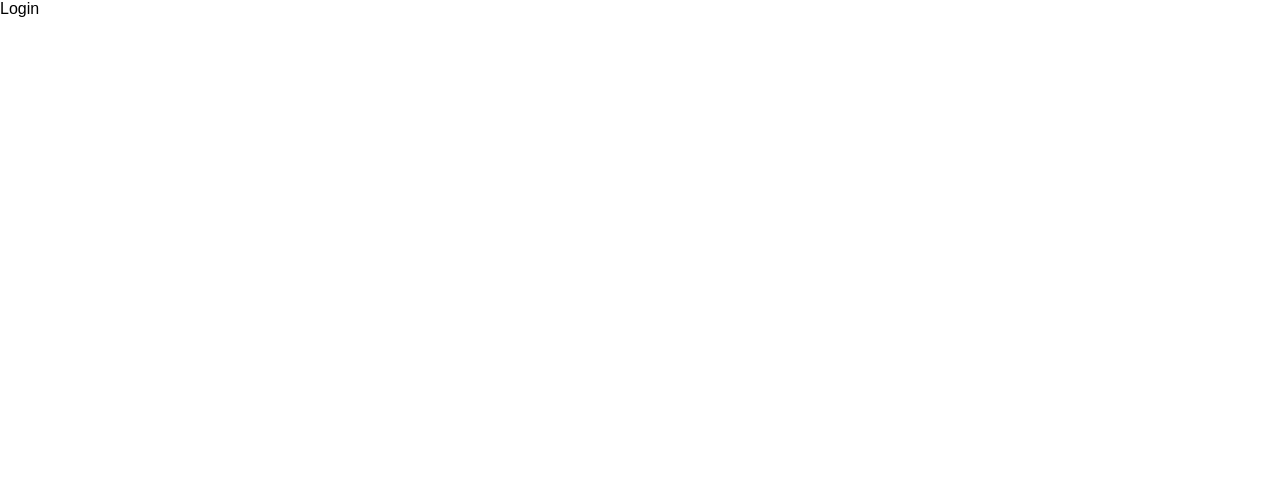
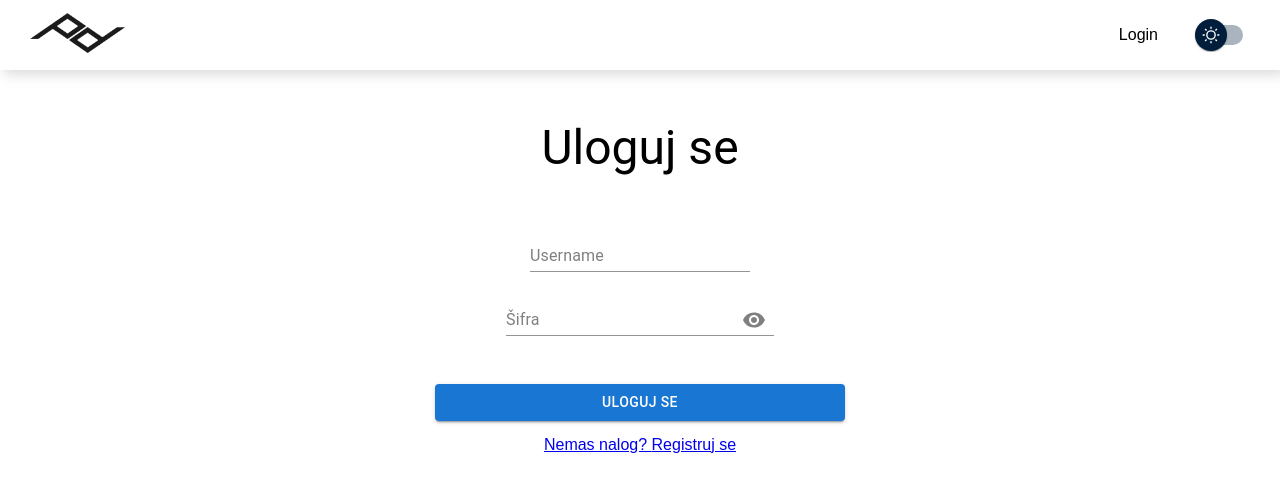
Before and after one commit to filip-ratkovic/Peak-products, a React (Create React App) app: page /login in a window 1280 px wide. Shown: the top 492 px of the page. Built offline with nearby package versions, Linux system fonts and the light colour scheme.

Commit message:
Login, home, nav

```diff
--- a/src/components/nav/Nav.jsx
+++ b/src/components/nav/Nav.jsx
@@ -4,9 +4,37 @@ import "./nav.css";
 import { useNavigate } from "react-router";
 import { AccountCircle as AvatarIcon } from "@mui/icons-material";
 import MaterialUISwitch from "../../style/switch/MuiSwitch";
+import { authSlice } from "../../store/authSlice";
+import { store } from "../../store/store";
+import { useSelector } from "react-redux";
 
 const Nav = () => {
   const navigate = useNavigate();
+  const authState = useSelector((state) => state.auth);
+  const accessToken = authState.token
+
+  const handleLogout = () => {
+    store.dispatch(
+      authSlice.actions.logout({
+        id: null,
+        email: null,
+        token: null,
+        username:null,
+        firstName:null,
+        lastName:null,
+      })
+    );
+
+    localStorage.setItem("userAuth", JSON.stringify({
+      id: "",
+      email: "",
+      token: "",
+      username:"",
+      firstName:"",
+      lastName:""
+    }))
+  }
+
   return (
     <main className="nav-main">
       <section className="nav-logo-section">
@@ -20,6 +48,7 @@ const Nav = () => {
       </section>
 
       <section className="nav-profil-section">
+       {accessToken ?
         <div className="nav-profil-dropdown">
         <div className="nav-profil-cont">
           <AvatarIcon fontSize="large" />
@@ -27,9 +56,13 @@ const Nav = () => {
         </div>
         <div className="nav-profil-menu">
           <p>My profil</p>
-            <p>Logout</p>
+          <p onClick={handleLogout}>Logout</p>
         </div>
+      </div> :
+        <div className="nav-profil-login" onClick={()=> {navigate("/login")}}>
+          <p>Login</p>
         </div>
+      }
         <div className="nav-profil-dark-cont">
           <MaterialUISwitch/>
         </div>
--- a/src/components/nav/nav.css
+++ b/src/components/nav/nav.css
@@ -54,3 +54,12 @@
 .nav-profil-menu p:hover {
     background-color: rgba(128, 128, 128, 0.3);
 }
+
+.nav-profil-login {
+    display: flex;
+    align-items: center;
+}
+
+.nav-profil-login p {
+    cursor: pointer;
+}
--- a/src/pages/home/Home.jsx
+++ b/src/pages/home/Home.jsx
@@ -12,6 +12,9 @@ const Home = () => {
   const [pageNum, setPageNum] = useState(0)
   const [searchInput, setSearchInput] = useState('');
   const searchState = useSelector((state) => state.search);
+  const authState = useSelector((state) => state.auth);
+  const accessToken = authState?.token
+
 
 
 
@@ -63,6 +66,12 @@ const Home = () => {
     fetchData()
   }, []);
 
+    if(accessToken) {
+    } else {
+      navigate("/login")
+
+    }
+
   return (
     <Layout>
       <main className="home-main">
--- a/src/pages/login/Login.jsx
+++ b/src/pages/login/Login.jsx
@@ -1,12 +1,217 @@
-import React from 'react'
+import { Visibility, VisibilityOff } from '@mui/icons-material';
+import { Box, Button, Container, FormControl, IconButton, Input, InputAdornment, InputLabel, TextField, Typography } from '@mui/material';
+import { Formik } from 'formik';
+import React, { useState } from 'react'
+import { Link, useNavigate } from 'react-router-dom';
+import * as yup from "yup";
+import { store } from '../../store/store';
+import { authSlice } from '../../store/authSlice';
+import { useSelector } from 'react-redux';
+import Layout from '../../containers/Layout';
+
 
 const Login = () => {
+ const [loginData, setLoginData] = useState('')
+ const [showPassword, setShowPassword] = useState(false);
+ const navigate = useNavigate()
+ const authState = useSelector((state) => state.auth);
+ const accessToken = authState.token
+
+ const handleClickShowPassword = () => setShowPassword((show) => !show);
+  const handleMouseDownPassword = (event) => {
+    event.preventDefault();
+  };
+  const loginSchema = yup.object({
+    username: yup
+      .string()
+      .required("username je obavezno polje, unesite username"),
+    password: yup
+      .string()
+      .required("Sifra je obavezno polje, unesite sifru")
+      .min(6, "Sifra mora da ima najmanje 6 karaktera")
+      .max(20, "Sifra mora da ima najvise 20 karaktera"),
+  });
+ const fetchLoginData = (username, password) => {
+  fetch('https://dummyjson.com/auth/login', {
+    method: 'POST',
+    headers: { 'Content-Type': 'application/json' },
+    body: JSON.stringify({
+      username: username,
+      password: password,
+    }),
+  })
+  .then(res => res.json())
+  .then(res=> {
+    store.dispatch(
+      authSlice.actions.setData({
+        id: 12,
+        email: res.email,
+        token: res.accessToken,
+        username:res.username,
+        firstName:res.firstName,
+        lastName:res.lastName,
+      })
+    );
+    localStorage.setItem("userAuth", JSON.stringify({
+      id: res.id,
+      email: res.email,
+      token: res.accessToken,
+      username:res.username,
+      firstName:res.firstName,
+      lastName:res.lastName,}))
+  });
+ }
+
+
+const submitLogin = async (values) => {
+  try {
+     fetchLoginData(values.username, values.password)
+
+
+        navigate("/");
+  } catch (error) {
+    console.log(error)
+  }
+};
+
+if(accessToken) {
+  navigate("/")
+}
 
 
   return (
-    <div>
-Login
+   <Layout>
+     <div>
+       <Formik
+        initialValues={{ username: "", password: "" }}
+        validationSchema={loginSchema}
+        onSubmit={(values, actions) => {
+          submitLogin(values);
+        }}
+      >
+        {({
+          values,
+          errors,
+          touched,
+          handleChange,
+          handleBlur,
+          handleSubmit,
+        }) => (
+          <Container
+            style={{
+              display: "flex",
+              alignItems: "center",
+              flexDirection: "column",
+              marginBlock:"50px"
+            }}
+          >
+            <Typography variant="h3" gutterBottom mb={5}>
+              Uloguj se
+            </Typography>
+            <Box my={1} className="login-box">
+              <TextField
+                variant="standard"
+                label="Username"
+                type="username"
+                name="username"
+                onChange={handleChange}
+                onBlur={handleBlur}
+                value={values.username}
+                className="login-input"
+                sx={{
+                  "& label": {
+                    color: "grey",
+                  },
+                  "& .MuiFormLabel-root.Mui-focused": {
+                      color: 'grey'
+                  },
+                }}
+              />
+              <Typography variant="body2" color="error">
+                {errors.username && touched.username && `* ${errors.username}`}
+              </Typography>
+            </Box>
+            <Box my={1} className="login-box">
+              <FormControl variant="standard" className="login-input" sx={{  "& label": {
+                    color: "grey",
+                  },
+                  "& .MuiFormLabel-root.Mui-focused": {
+                      color: 'grey'
+                  },}}>
+                <InputLabel
+                  htmlFor="standard-adornment-password"
+                  sx={{ color: "grey"}}
+                >
+                  Šifra
+                </InputLabel>
+                <Input
+                  className="login-input"
+                  label="Password"
+                  name="password"
+                  onChange={handleChange}
+                  onBlur={handleBlur}
+                  value={values.password}
+                  id="standard-adornment-password"
+                  type={showPassword ? "text" : "password"}
+                  sx={{
+                    "& label": {
+                      color: "grey",
+                    },
+                    "& .MuiFormLabel-root.Mui-focused": {
+                      color: 'grey'
+                  },
+                  }}
+                  endAdornment={
+                    <InputAdornment position="end">
+                      <IconButton
+                        aria-label="toggle password visibility"
+                        onClick={handleClickShowPassword}
+                        onMouseDown={handleMouseDownPassword}
+                        sx={{ color: "grey" }}
+                      >
+                        {showPassword ? <VisibilityOff /> : <Visibility />}
+                      </IconButton>
+                    </InputAdornment>
+                  }
+                />
+              </FormControl>
+              <Typography variant="body2" color="error">
+                {errors.password && touched.password && `* ${errors.password}`}
+              </Typography>
+
+
+            </Box>
+            <Box
+              mt={5}
+              sx={{
+                display: "flex",
+                width: "410px",
+                maxWidth:"100%",
+                flexDirection:"column"
+              }}
+            >
+              <Button
+                onClick={handleSubmit}
+                type="button"
+                variant="contained"
+                style={{ width: "100%", marginBottom: "15px"}}
+              >
+                Uloguj se
+              </Button>
+
+
+            </Box>
+
+            <Link
+              to={"/registracija"}
+            >
+              Nemas nalog? <span>Registruj se</span>
+            </Link>
+          </Container>
+        )}
+      </Formik>
     </div>
+   </Layout>
   )
 }
 
--- /dev/null
+++ b/src/store/authSlice.js
@@ -0,0 +1,33 @@
+import { createSlice } from "@reduxjs/toolkit";
+
+let initialState = {
+  id: JSON.parse(localStorage.getItem("userAuth"))?.id || null,
+  email: JSON.parse(localStorage.getItem("userAuth"))?.email || null,
+  token: JSON.parse(localStorage.getItem("userAuth"))?.token || null,
+  username:JSON.parse(localStorage.getItem("userAuth"))?.username || null,
+  firstName:JSON.parse(localStorage.getItem("userAuth"))?.firstName || null,
+  lastName:JSON.parse(localStorage.getItem("userAuth"))?.lastName || null,
+};
+
+export const authSlice = createSlice({
+  name: "auth",
+  initialState: initialState,
+  reducers: {
+    setData(state, actions) {
+      const data = actions.payload;
+      state = data;
+      return state;
+    },
+    logout(state, actions) {
+      return (initialState = {
+        id: null,
+        email: null,
+        token: null,
+        username:null,
+        firstName:null,
+        lastName:null,
+
+      });
+    },
+  },
+});
--- a/src/store/reducer.js
+++ b/src/store/reducer.js
@@ -1,6 +1,8 @@
 import { combineReducers } from "@reduxjs/toolkit";
 import { searchSlice } from "./searchSlice";
+import { authSlice } from "./authSlice";
 
 export const rootReducer = combineReducers({
     search: searchSlice.reducer,
+    auth: authSlice.reducer,
 });
```
Lines whose indentation alone changed are shown as unchanged.
